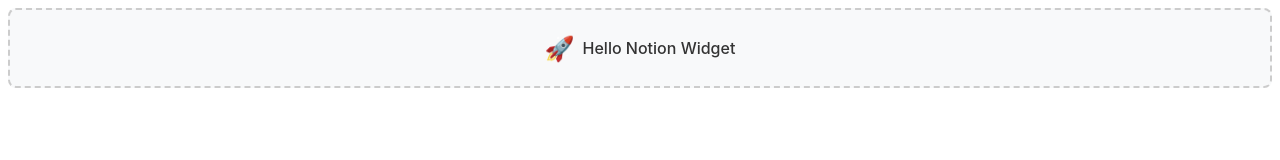
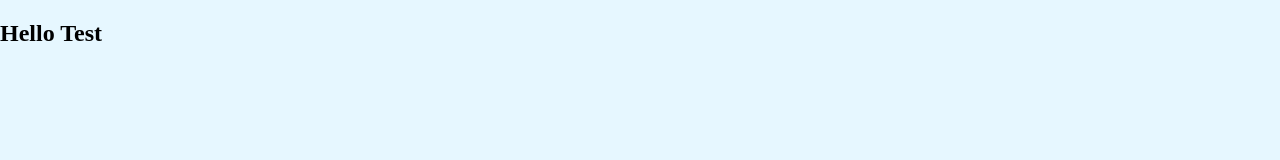
Before and after one commit to ysimo0504/webtest, a website: page index.html in a window 1280 px wide. Drawn offline with Linux system fonts and the light colour scheme.

Commit message:
Hello Test

```diff
--- a/index.html
+++ b/index.html
@@ -1,66 +1,21 @@
 <!DOCTYPE html>
-<html lang="en">
+<html>
   <head>
-    <meta charset="UTF-8" />
-    <meta name="viewport" content="width=device-width, initial-scale=1.0" />
-    <title>Notion Widget Test</title>
     <style>
       html,
       body {
         margin: 0;
         padding: 0;
-        width: 100%;
-        height: 100%;
-        font-family: -apple-system, BlinkMacSystemFont, "Segoe UI", "Roboto",
-          sans-serif;
-        background: transparent;
-        color: #333;
-        overflow: hidden;
-      }
-      .container {
-        padding: 20px;
-        border: 2px dashed #ccc;
-        border-radius: 8px;
-        text-align: center;
-        font-size: 16px;
-        background: #f8f9fa;
-        margin: 8px;
-        box-sizing: border-box;
-        display: flex;
-        align-items: center;
-        justify-content: center;
-        transition: all 0.2s ease;
-        min-height: 80px;
-      }
-      .container:hover {
-        border-color: #007acc;
-        background: #f0f8ff;
-      }
-      .emoji {
-        font-size: 24px;
-        margin-right: 8px;
-      }
-      .text {
-        font-weight: 500;
-        line-height: 1.4;
-      }
-      @media (max-width: 768px) {
-        .container {
-          font-size: 14px;
-          padding: 16px;
-        }
-        .emoji {
-          font-size: 20px;
-        }
+        min-height: 300px;
+        background: #e6f7ff;
       }
     </style>
   </head>
   <body>
-    <div class="container">
-      <span class="emoji">🚀</span>
-      <span class="text">Hello Notion Widget</span>
-    </div>
-    <!-- 立即加载 iframe-resizer，确保 Notion 能识别并支持缩放 -->
-    <script src="https://unpkg.com/iframe-resizer/js/iframeResizer.contentWindow.min.js"></script>
+    <h2>Hello Test</h2>
+    <script>
+      // 主动通知父页面高度
+      window.parent.postMessage({ iframeResizer: true, height: 300 }, "*");
+    </script>
   </body>
 </html>
```
Also changed, not shown: vercel.json (added).
